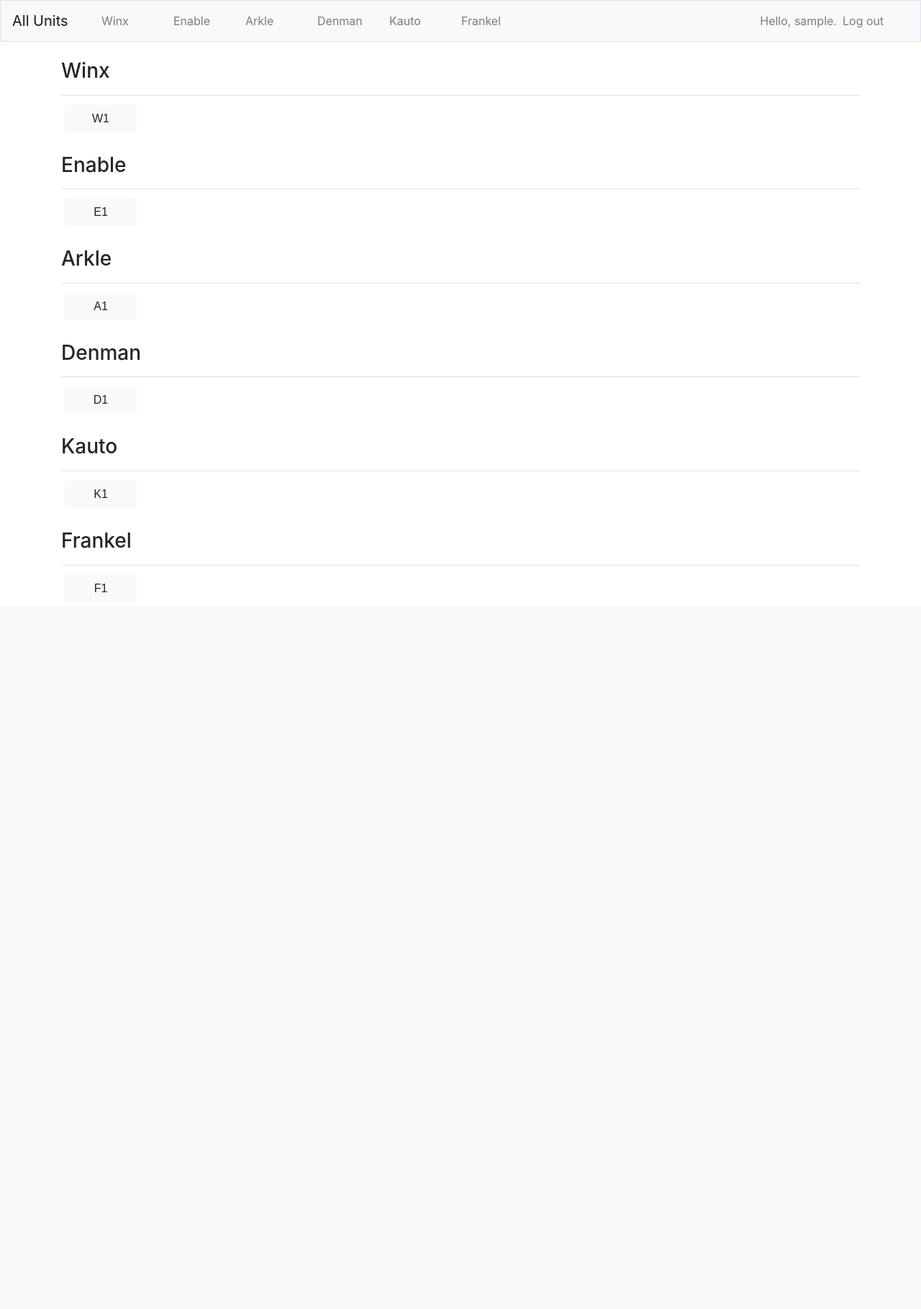
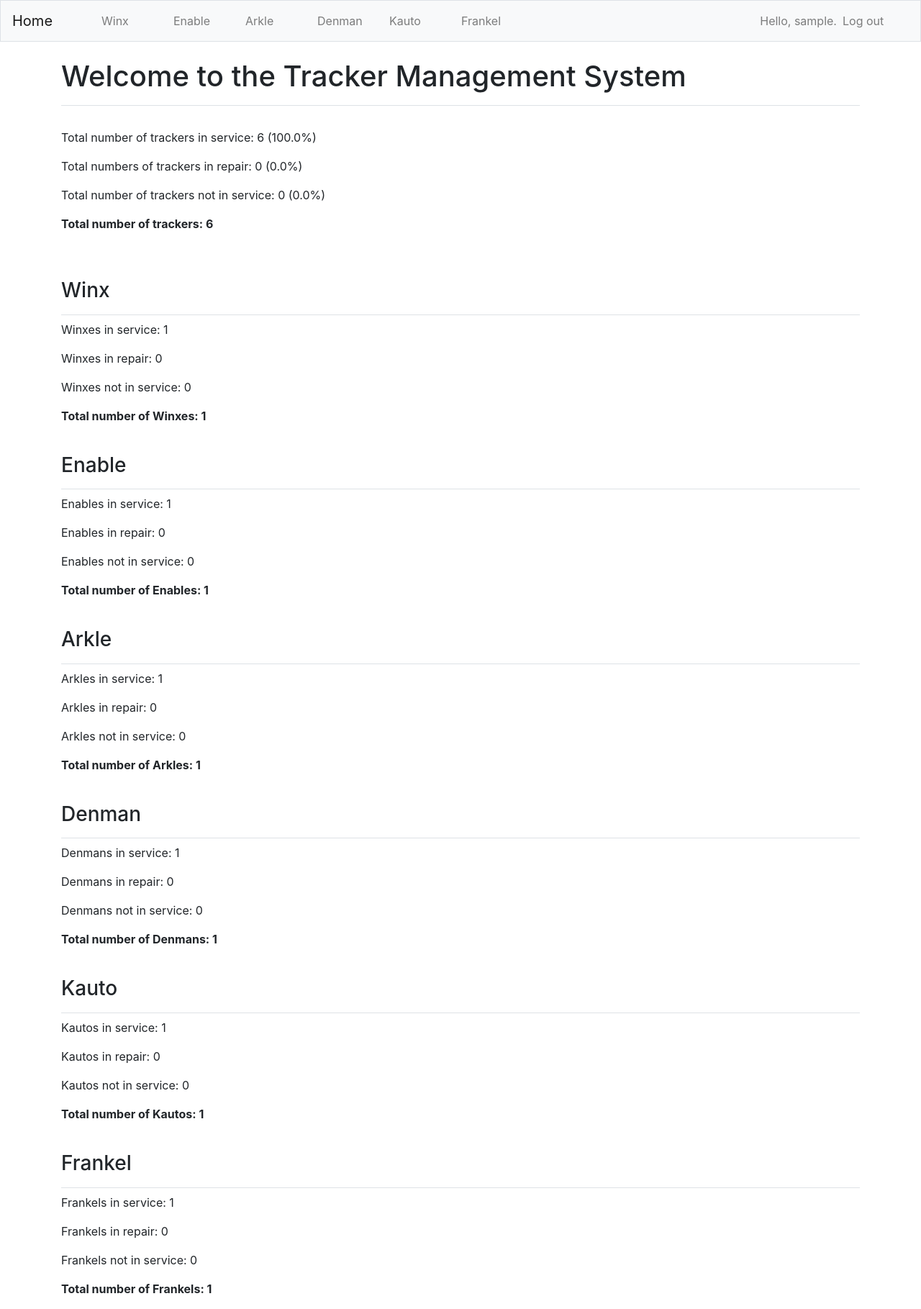
Before and after one commit to dimitrivanloey/TMS, a Django app: page / in a window 1280 px wide. Shown: the whole page at 72% size. Before the commit the page ends 823 px from the top, so only its background shows below. Run offline with Django 3.2, Linux system fonts and the light colour scheme; a user stored in the database is signed in; tables that the repository leaves empty hold one stand-in row (values such as "Sample post"); parts of the project's set-up code (start-up, migrations or seed data) failed here and were passed over; some libraries are stand-ins or nearby versions.

Commit message:
Adding stats to the main page

```diff
--- a/unit_log/settings.py
+++ b/unit_log/settings.py
@@ -82,8 +82,8 @@ DATABASES = {
         'NAME': 'unitdb',
         'CLIENT': {
             'name': 'unitdb',
-            'host': MONGODB_URI,
-            #'host': 'mongodb+srv://dimitrivanloey:Caemaex01@cluster0.uystz.mongodb.net/unitdb?retryWrites=true&w=majority',
+            #'host': MONGODB_URI,
+            'host': 'mongodb+srv://dimitrivanloey:Caemaex01@cluster0.uystz.mongodb.net/unitdb?retryWrites=true&w=majority',
             'username': 'dimitrivanloey',
             'password':'Caemaex01',
             "authMechanism": "SCRAM-SHA-1",
--- a/unit_logs/templates/unit_logs/base.html
+++ b/unit_logs/templates/unit_logs/base.html
@@ -16,7 +16,7 @@
 
 
     <nav class="navbar navbar-expand-md navbar-light bg-light mb-4 border">
-        <a class="navbar-brand" href="{% url 'unit_logs:index' %}">All Units</a>
+        <a class="navbar-brand" href="{% url 'unit_logs:index' %}">Home</a>
 
         <button class="navbar-toggler" type="button" data-toggle="collapse"
             data-target="#navbarCollapse" aria-controls="navbarCollapse"
--- a/unit_logs/templates/unit_logs/index.html
+++ b/unit_logs/templates/unit_logs/index.html
@@ -25,22 +25,27 @@
 
 </style>
 
+<div class="pb-2 mb-2 border-bottom">
+    <h1>Welcome to the Tracker Management System</h1>
+</div>
+   <br>
+    <p>Total number of trackers in service: {{ total_in_service }} ({{ percentage_total_in_service }}%)</p>
+    <p>Total numbers of trackers in repair: {{ total_in_repair }} ({{ percentage_total_in_repair }}%)</p>
+    <p>Total number of trackers not in service: {{ total_not_in_service }} ({{ percentage_total_not_in_service }}%)</p>
+    <p><strong>Total number of trackers: {{ total_trackers }}</strong></p>
 
+
+<br>
+<br>
 
 <div class="pb-2 mb-2 border-bottom">
     <h3>Winx</h3>
+
 </div>
-
-<div class="flex-container">
-    {% for winx in winxes %}
-            <div>
-            <a class="btn btn-light" href="{% url 'unit_logs:winx' winx.id %}">
-            {{ winx }}
-            </a>
-        </div>
-    {% endfor %}
-</div>
-
+    <p>Winxes in service: {{ winxes_in_service }}</p>
+    <p>Winxes in repair: {{ winxes_in_repair }}</p>
+    <p>Winxes not in service: {{ winxes_not_in_service }}</p>
+    <p><strong>Total number of Winxes: {{ winxes_total }}</strong></p>
 
 <br>
 
@@ -48,34 +53,20 @@
 <div class="pb-2 mb-2 border-bottom">
     <h3>Enable</h3>
 </div>
-
-<div class="flex-container">
-    {% for enable in enables %}
-        <div>
-            <a class="btn btn-light" href="{% url 'unit_logs:enable' enable.id %}">
-            {{ enable }}
-            </a>
-        </div>
-    {% endfor %}
-</div>
-
+    <p>Enables in service: {{ enables_in_service }}</p>
+    <p>Enables in repair: {{ enables_in_repair }}</p>
+    <p>Enables not in service: {{ enables_not_in_service }}</p>
+    <p><strong>Total number of Enables: {{ enables_total }}</strong></p>
 
 <br>
 
 <div class="pb-2 mb-2 border-bottom">
     <h3>Arkle</h3>
 </div>
-
-<div class="flex-container">
-    {% for arkle in arkles %}
-        <div>
-            <a class="btn btn-light" href="{% url 'unit_logs:arkle' arkle.id %}">
-            {{ arkle }}
-            </a>
-        </div>
-    {% endfor %}
-</div>
-
+    <p>Arkles in service: {{ arkles_in_service }}</p>
+    <p>Arkles in repair: {{ arkles_in_repair }}</p>
+    <p>Arkles not in service: {{ arkles_not_in_service }}</p>
+    <p><strong>Total number of Arkles: {{ arkles_total }}</strong></p>
 
 <br>
 
@@ -83,17 +74,10 @@
 <div class="pb-2 mb-2 border-bottom">
     <h3>Denman</h3>
 </div>
-
-<div class="flex-container">
-    {% for denman in denmans %}
-        <div>
-            <a class="btn btn-light" href="{% url 'unit_logs:denman' denman.id %}">
-            {{ denman }}
-            </a>
-        </div>
-    {% endfor %}
-</div>
-
+    <p>Denmans in service: {{ denmans_in_service }}</p>
+    <p>Denmans in repair: {{ denmans_in_repair }}</p>
+    <p>Denmans not in service: {{ denmans_not_in_service }}</p>
+    <p><strong>Total number of Denmans: {{ denmans_total }}</strong></p>
 
 <br>
 
@@ -101,17 +85,10 @@
 <div class="pb-2 mb-2 border-bottom">
     <h3>Kauto</h3>
 </div>
-
-<div class="flex-container">
-    {% for kauto in kautos %}
-            <div>
-                <a class="btn btn-light" href="{% url 'unit_logs:kauto' kauto.id %}">
-                    {{ kauto }}
-                </a>
-            </div>
-    {% endfor %}
-</div>
-
+    <p>Kautos in service: {{ kautos_in_service }}</p>
+    <p>Kautos in repair: {{ kautos_in_repair }}</p>
+    <p>Kautos not in service: {{ kautos_not_in_service }}</p>
+    <p><strong>Total number of Kautos: {{ kautos_total }}</strong></p>
 
 <br>
 
@@ -119,18 +96,9 @@
 <div class="pb-2 mb-2 border-bottom">
     <h3>Frankel</h3>
 </div>
-
-<div class="flex-container">
-    {% for frankel in frankels %}
-        <div>
-            <a class="btn btn-light" href="{% url 'unit_logs:frankel' frankel.id %}">
-            {{ frankel }}
-            </a>
-        </div>
-    {% endfor %}
-</div>
-
-
-
+    <p>Frankels in service: {{ frankels_in_service }}</p>
+    <p>Frankels in repair: {{ frankels_in_repair }}</p>
+    <p>Frankels not in service: {{ frankels_not_in_service }}</p>
+    <p><strong>Total number of Frankels: {{ frankels_total }}</strong></p>
 
 {% endblock content %}
--- a/unit_logs/views.py
+++ b/unit_logs/views.py
@@ -1,6 +1,7 @@
 from django.shortcuts import render, redirect, get_object_or_404
 from django.contrib.auth.decorators import login_required
 from django.views.decorators.clickjacking import xframe_options_exempt
+from django.db.models import Count
 
 from datetime import datetime as dt
 import datetime
@@ -64,12 +65,93 @@ def kauto_page(request):
 @login_required
 def index(request):
     winxes = Winx.objects.order_by('number')
+    winxes_total = Winx.objects.count()
+    winxes_in_service = Winx.objects.filter(status='IN SERVICE').count()
+    winxes_not_in_service = Winx.objects.filter(status='NOT IN SERVICE').count()
+    winxes_in_repair = Winx.objects.filter(status='IN REPAIR').count()
+
+    enables_total = Enable.objects.count()
+    enables_in_service = Enable.objects.filter(status='IN SERVICE').count()
+    enables_not_in_service = Enable.objects.filter(status='NOT IN SERVICE').count()
+    enables_in_repair = Enable.objects.filter(status='IN REPAIR').count()
+
+    arkles_total = Arkle.objects.count()
+    arkles_in_service = Arkle.objects.filter(status='IN SERVICE').count()
+    arkles_not_in_service = Arkle.objects.filter(status='NOT IN SERVICE').count()
+    arkles_in_repair = Arkle.objects.filter(status='IN REPAIR').count()
+
+    denmans_total = Denman.objects.count()
+    denmans_in_service = Denman.objects.filter(status='IN SERVICE').count()
+    denmans_not_in_service = Denman.objects.filter(status='NOT IN SERVICE').count()
+    denmans_in_repair = Denman.objects.filter(status='IN REPAIR').count()
+
+    kautos_total = Kauto.objects.count()
+    kautos_in_service = Kauto.objects.filter(status='IN SERVICE').count()
+    kautos_not_in_service = Kauto.objects.filter(status='NOT IN SERVICE').count()
+    kautos_in_repair = Kauto.objects.filter(status='IN REPAIR').count()
+
+    frankels_total = Frankel.objects.count()
+    frankels_in_service = Frankel.objects.filter(status='IN SERVICE').count()
+    frankels_not_in_service = Frankel.objects.filter(status='NOT IN SERVICE').count()
+    frankels_in_repair = Frankel.objects.filter(status='IN REPAIR').count()
+
+    total_trackers = winxes_total + enables_total + arkles_total + denmans_total + kautos_total + frankels_total
+    total_in_service = winxes_in_service + enables_in_service + arkles_in_service + denmans_in_service + kautos_in_service + frankels_in_service
+    total_not_in_service = winxes_not_in_service + enables_not_in_service + arkles_not_in_service + denmans_not_in_service + kautos_not_in_service + frankels_not_in_service
+    total_in_repair = winxes_in_repair + enables_in_repair + arkles_in_repair + denmans_in_repair + kautos_in_repair + frankels_in_repair
+
+    percentage_total_in_service = round( total_in_service/ total_trackers * 100, 2)
+    percentage_total_not_in_service = round( total_not_in_service/ total_trackers * 100, 2)
+    percentage_total_in_repair = round( total_in_repair/ total_trackers * 100, 2)
+
+
     arkles = Arkle.objects.order_by('number')
     denmans = Denman.objects.order_by('number')
     enables = Enable.objects.order_by('number')
     frankels = Frankel.objects.order_by('number')
     kautos = Kauto.objects.order_by('number')
-    context = {'winxes' : winxes, 'arkles' : arkles, 'denmans' : denmans, 'enables' : enables, 'frankels' : frankels, 'kautos' : kautos}
+
+    context = {
+        'total_trackers': total_trackers,
+        'total_in_service': total_in_service,
+        'total_not_in_service': total_not_in_service,
+        'total_in_repair': total_in_repair,
+        'percentage_total_in_service': percentage_total_in_service,
+        'percentage_total_not_in_service': percentage_total_not_in_service,
+        'percentage_total_in_repair': percentage_total_in_repair,
+        'winxes' : winxes,
+        'arkles' : arkles,
+        'denmans' : denmans,
+        'enables' : enables,
+        'frankels' : frankels,
+        'kautos' : kautos,
+        'winxes_total': winxes_total,
+        'winxes_in_service': winxes_in_service,
+        'winxes_not_in_service': winxes_not_in_service,
+        'winxes_in_repair': winxes_in_repair,
+        'enables_total': enables_total,
+        'enables_in_service': enables_in_service,
+        'enables_not_in_service': enables_not_in_service,
+        'enables_in_repair': enables_in_repair,
+        'arkles_total': arkles_total,
+        'arkles_in_service': arkles_in_service,
+        'arkles_not_in_service': arkles_not_in_service,
+        'arkles_in_repair': arkles_in_repair,
+        'denmans_total': denmans_total,
+        'denmans_in_service': denmans_in_service,
+        'denmans_not_in_service': denmans_not_in_service,
+        'denmans_in_repair': denmans_in_repair,
+        'kautos_total': kautos_total,
+        'kautos_in_service': kautos_in_service,
+        'kautos_not_in_service': kautos_not_in_service,
+        'kautos_in_repair': kautos_in_repair,
+        'frankels_total': frankels_total,
+        'frankels_in_service': frankels_in_service,
+        'frankels_not_in_service': frankels_not_in_service,
+        'frankels_in_repair': frankels_in_repair
+
+
+    }
     return render(request, 'unit_logs/index.html', context)
 
 
@@ -78,8 +160,7 @@ def index(request):
 @xframe_options_exempt
 @login_required
 def winxes(request):
-    winxes = Winx.objects.order_by('-date_added', '-status', 'number')
-
+    winxes = Winx.objects.order_by('number')
     context = {'winxes' : winxes}
     return render(request, 'unit_logs/winxes.html', context)
 
@@ -177,7 +258,7 @@ def frankel(request, frankel_id):
 @xframe_options_exempt
 @login_required
 def arkles(request):
-    arkles = Arkle.objects.order_by('-date_added', '-status', 'number')
+    arkles = Arkle.objects.order_by('number')
     context = {'arkles' : arkles}
     return render(request, 'unit_logs/arkles.html', context)
 
@@ -186,7 +267,7 @@ def arkles(request):
 @xframe_options_exempt
 @login_required
 def denmans(request):
-    denmans = Denman.objects.order_by('-date_added', '-status', 'number')
+    denmans = Denman.objects.order_by('number')
     context = {'denmans' : denmans}
     return render(request, 'unit_logs/denmans.html', context)
 
@@ -196,7 +277,7 @@ def denmans(request):
 @xframe_options_exempt
 @login_required
 def enables(request):
-    enables = Enable.objects.order_by('-date_added', '-status', 'number')
+    enables = Enable.objects.order_by('number')
     context = {'enables' : enables}
     return render(request, 'unit_logs/enables.html', context)
 
@@ -205,7 +286,7 @@ def enables(request):
 @xframe_options_exempt
 @login_required
 def frankels(request):
-    frankels = Frankel.objects.order_by('-date_added', '-status', 'number')
+    frankels = Frankel.objects.order_by('number')
     context = {'frankels' : frankels}
     return render(request, 'unit_logs/frankels.html', context)
 
@@ -214,7 +295,7 @@ def frankels(request):
 @xframe_options_exempt
 @login_required
 def kautos(request):
-    kautos = Kauto.objects.order_by('-date_added', '-status', 'number')
+    kautos = Kauto.objects.order_by('number')
     context = {'kautos' : kautos}
     return render(request, 'unit_logs/kautos.html', context)
 
```
Also changed, not shown: unit_logs/models.py (+30 -18 lines), unit_logs/templates/unit_logs/winxes.html (+10 -0 lines).
